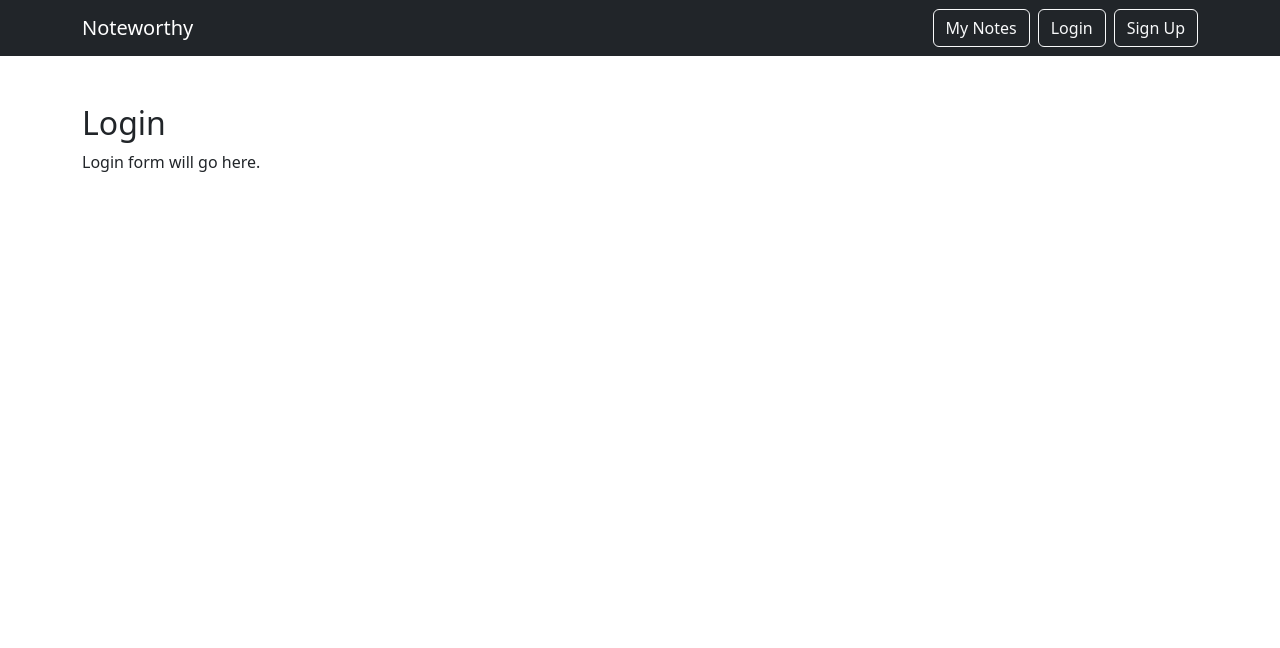
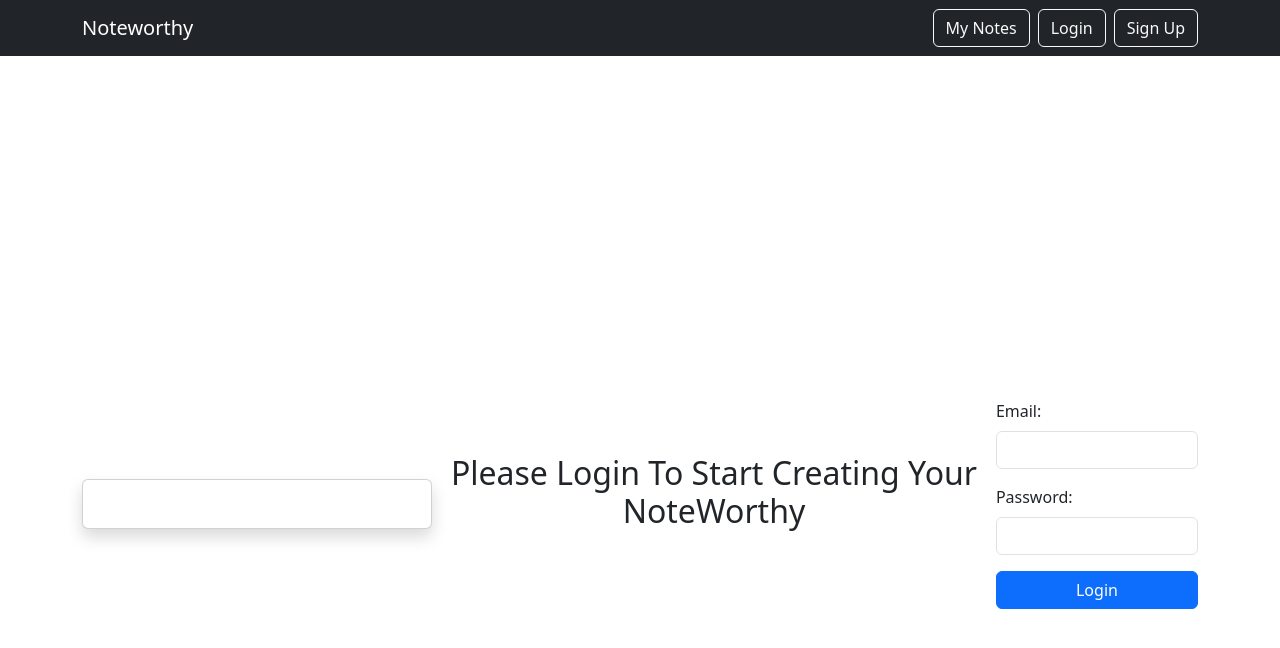
Before and after one commit to jedfalk/Noteworthy, a React (Create React App) app in the folder client/: page /login in a window 1280 px wide. Shown: the top 648 px of the page. Built offline with nearby package versions, Linux system fonts and the light colour scheme.

Commit message:
created login-page

```diff
--- a/client/src/pages/Login.jsx
+++ b/client/src/pages/Login.jsx
@@ -1,10 +1,54 @@
 import React from 'react';
+import { useState } from 'react';
+import { useNavigate } from 'react-router-dom';
+
 
 export default function Login() {
+  const [email, setEmail] = useState('');
+  const [password, setPassword] = useState('');
+  const navigate = useNavigate();
+
+  const handleSubmit = (e) => {
+    console.log('Login submitted');
+    e.preventDefault();
+    // Handle login logic here
+    if(!email || !password) {
+      alert('Please fill in both fields');
+      return;
+    }
+
+    localStorage.setItem('email', email);
+    localStorage.setItem('password', password);
+
+    // Redirect to notes page after successful login
+    navigate('/notes');
+  };
+
   return (
-    <div>
-      <h2>Login</h2>
-      <p>Login form will go here.</p>
+    <div className = "d-flex justify-content-center align-items-center vh-100 login-background">
+      <div className="card shadow p-4" style={{minWidth: '350px'}}></div>
+        <h2 className="text-center mb-4">Please Login To Start Creating Your NoteWorthy</h2>
+        <form onSubmit={handleSubmit}>
+          <div className="mb-3">
+            <label className="form-label">Email:</label>
+            <input
+              type="text"
+              className="form-control"
+              value={email}
+              onChange={(e) => setEmail(e.target.value)}
+            />
+          </div>
+        <div className="mb-3">
+          <label className="form-label">Password:</label>
+          <input
+            type="password"
+            className="form-control"
+            value={password}
+            onChange={(e) => setPassword(e.target.value)}
+          />
+        </div>
+        <button type="submit" className="btn btn-primary w-100 custom-bth">Login</button>
+      </form>
     </div>
   );
 }
```
Also changed, not shown: 1 other file (tests, documents, lock files or other folders).
